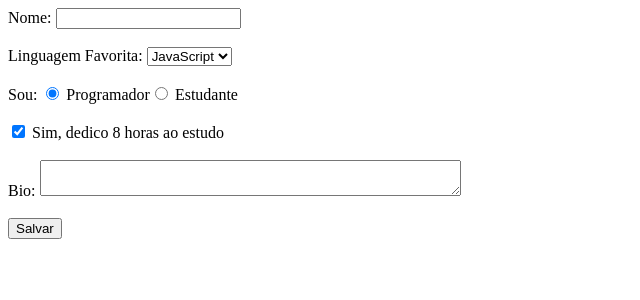
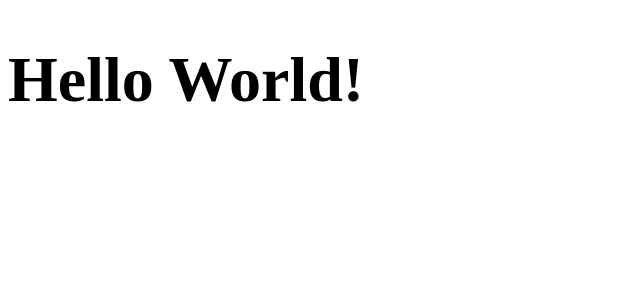
Before and after one commit to greglixandrao/lets-code-react, a React (Create React App) app in the folder react01/my-app/: page / in a window 1280 px wide. Shown: the top 300 px of the page, without its empty margins (0-640 px from the left). Built offline with nearby package versions, Linux system fonts and the light colour scheme.

Commit message:
Aula Componentes Funcionais

```diff
--- /dev/null
+++ b/react01/my-app/src/components/Hello.js
@@ -0,0 +1,9 @@
+import React from "react";
+
+// export default function Hello({ children }) {
+//   return <>{children}</>;
+// }
+
+const Hello = ({ children }) => <h1>{children}</h1>;
+
+export default Hello;
--- a/react01/my-app/src/index.js
+++ b/react01/my-app/src/index.js
@@ -6,7 +6,8 @@ import ReactDOM from "react-dom";
 // import App4 from "./components/App4";
 // import Lista from "./components/Lista";
 // import { Lista2, Item } from "./components/Lista2";
-import Formulario from "./components/Formulario";
+// import Formulario from "./components/Formulario";
+import Hello from "./components/Hello";
 
 ReactDOM.render(
   <React.StrictMode>
@@ -17,11 +18,14 @@ ReactDOM.render(
       <Item key={10} id={10} completo={false}>
         Teste1
       </Item>
+      Teste2
       <Item key={10} id={10} completo={true}>
-        Teste2
       </Item>
     </Lista2> */}
-    <Formulario />
+    {/* <Formulario /> */}
+    <Hello>
+      <h1>Hello World!</h1>
+    </Hello>
   </React.StrictMode>,
   document.getElementById("root")
 );
```
